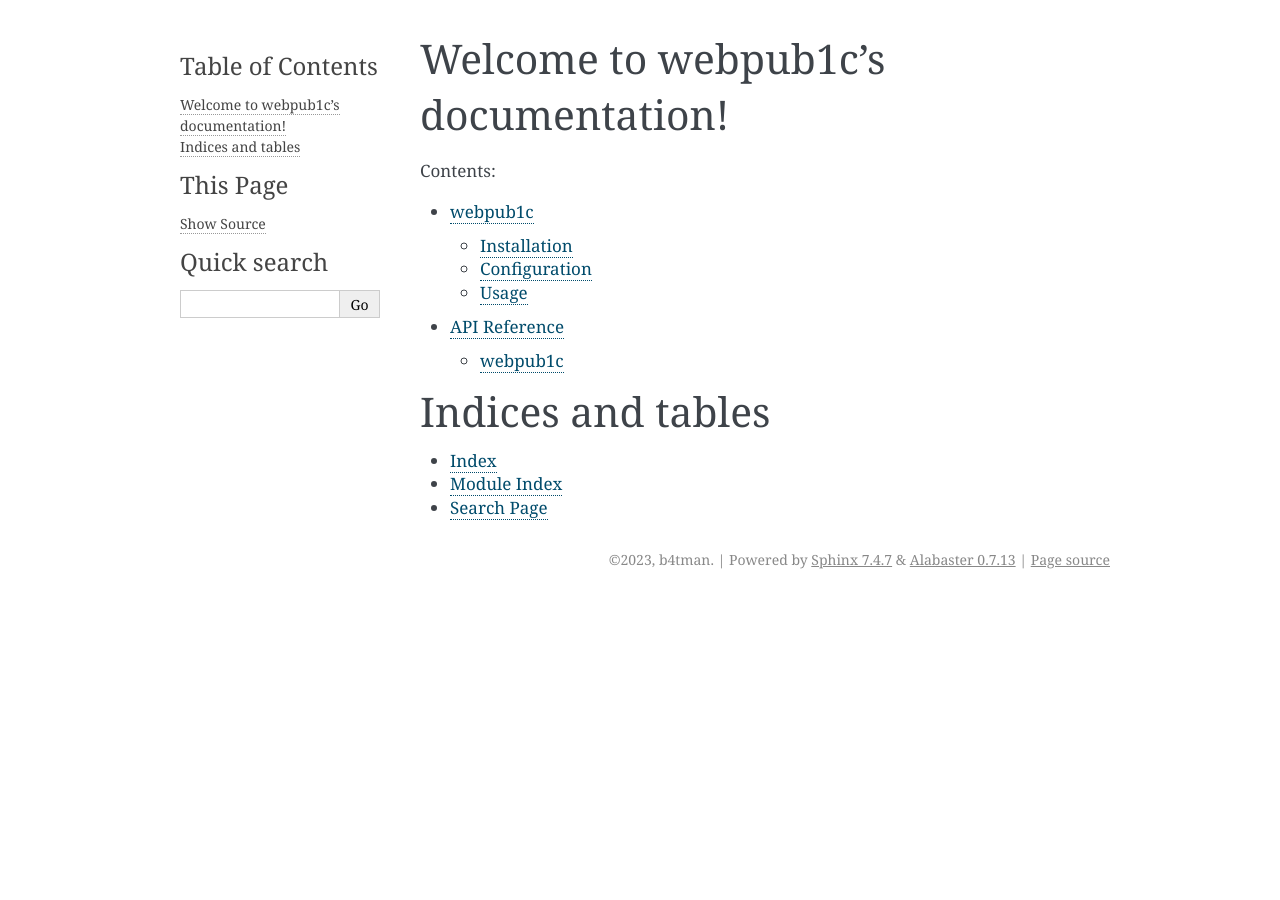
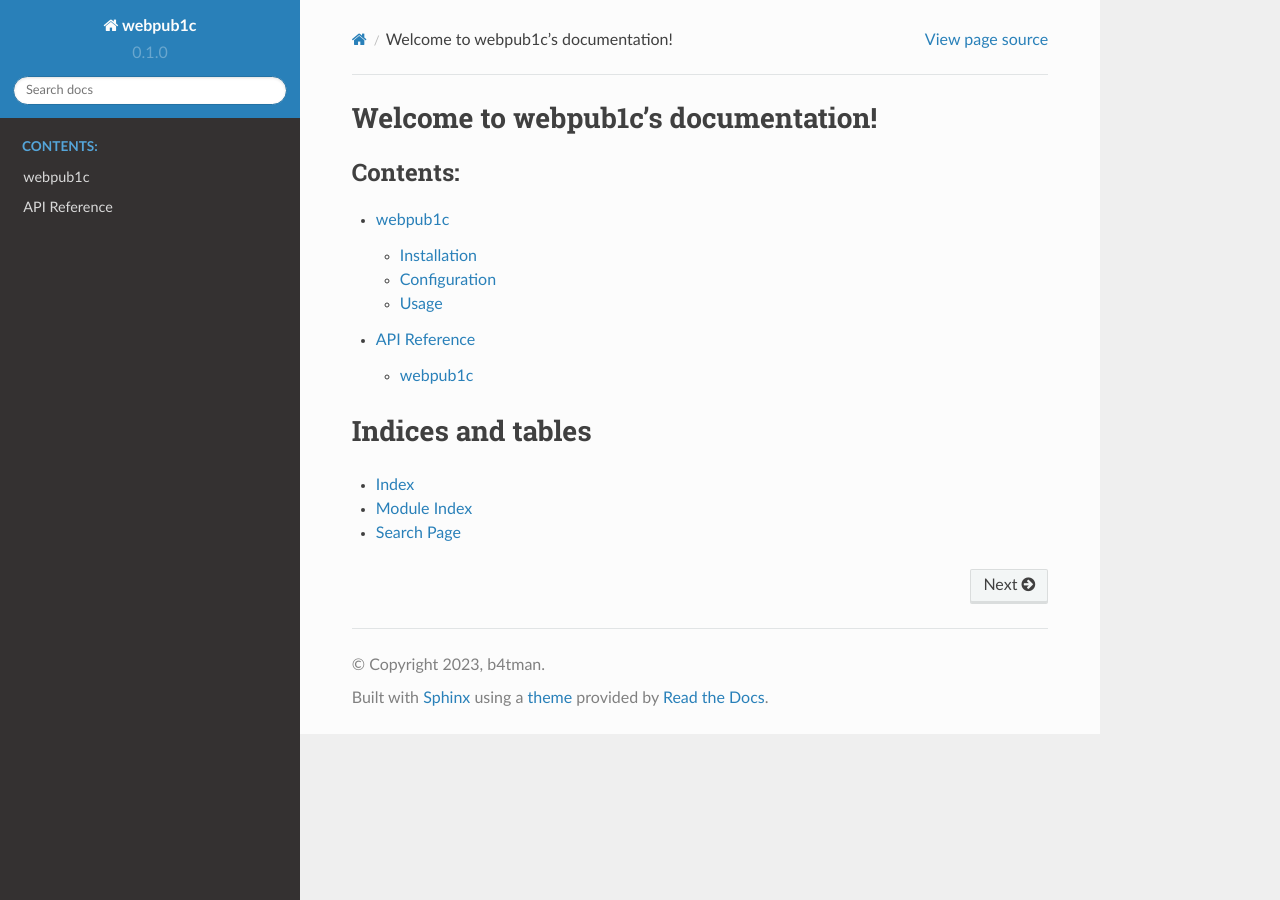
Before and after one commit to b4tman/webpub1c, a Sphinx documentation site: the page built from docs/source/index.rst, in a window 1280 px wide. Built offline with Sphinx 7.4.7 and the Read the Docs theme 2.0.0, drawn with Linux system fonts in a browser that asks for light colours.

Commit message:
docs: use rtd theme

```diff
--- a/docs/source/conf.py
+++ b/docs/source/conf.py
@@ -6,9 +6,14 @@
 # -- Project information -----------------------------------------------------
 # https://www.sphinx-doc.org/en/master/usage/configuration.html#project-information
 
+import importlib
+
+
 project = "webpub1c"
 copyright = "2023, b4tman"
 author = "b4tman"
+version = importlib.metadata.version("webpub1c")
+release = version
 
 # -- General configuration ---------------------------------------------------
 # https://www.sphinx-doc.org/en/master/usage/configuration.html#general-configuration
@@ -30,5 +35,5 @@ source_suffix = [".rst", ".md"]
 # -- Options for HTML output -------------------------------------------------
 # https://www.sphinx-doc.org/en/master/usage/configuration.html#options-for-html-output
 
-html_theme = "alabaster"
+html_theme = "sphinx_rtd_theme"
 html_static_path = ["_static"]
--- a/pyproject.toml
+++ b/pyproject.toml
@@ -37,8 +37,9 @@ black = "^23.1.0"
 optional = true
 
 [tool.poetry.group.docs.dependencies]
-sphinx = "^7.2.2"
+sphinx = ">=7.1,<7.2"
 myst-parser = "^2.0.0"
+sphinx-rtd-theme = "^1.2.2"
 sphinx-design = "^0.5.0"
 sphinx-copybutton = "^0.5.2"
 
```
Also changed, not shown: 1 other file.
